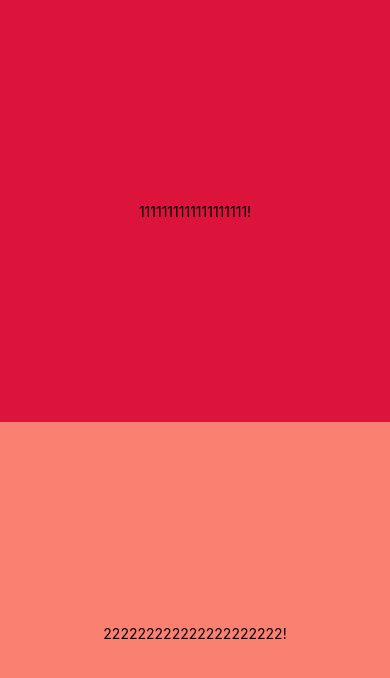
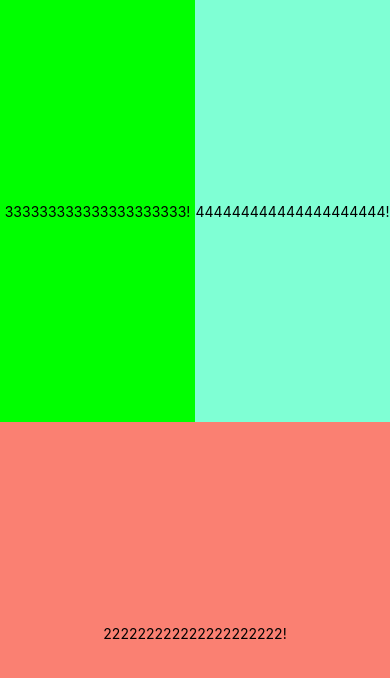
Before and after one commit to gmlebc/DispositivosMoveis1, a React Native app in the folder lista1/: screen / in a window 390 px wide. Shown: the top 678 px of the page. Built offline with nearby package versions, Linux system fonts and the light colour scheme.

Commit message:
Exercício 2

```diff
--- a/lista1/screens/Um.tsx
+++ b/lista1/screens/Um.tsx
@@ -10,15 +10,19 @@ export default function Um() {
       <View style={styles.master}>
 
         <View style={styles.container1}>
-          <View>
-            <Text>1111111111111111111!</Text>
-            <StatusBar style="auto" />
-          </View>
+
+
+            <View style={styles.container3}>
+              <Text>333333333333333333333!</Text>
+            </View>
+
+            <View style={styles.container4}>
+              <Text>444444444444444444444!</Text>
+            </View>
         </View>
 
         <View style={styles.container2}>
           <Text>222222222222222222222!</Text>
-          <StatusBar style="auto" />
         </View>
 
       </View>
@@ -37,6 +41,7 @@ const styles = StyleSheet.create({
   },
 
   container1: {
+    flexDirection:"row",
     flex: 1,
     width: "100%",
     backgroundColor: "crimson",
@@ -51,6 +56,23 @@ const styles = StyleSheet.create({
     alignItems: "center",
     justifyContent: "center",
   },
+
+  container3: {
+    flex: 0.5,
+    width: "100%",
+    backgroundColor: "lime",
+    alignItems: "center",
+    justifyContent: "center",
+    height: "100%",
+  },
+
+  container4: {
+    flex: 0.5,
+    width: "100%",
+    backgroundColor: "aquamarine",
+    alignItems: "center",
+    justifyContent: "center",
+    height: "100%",
+  },
 }
-
 );
```
